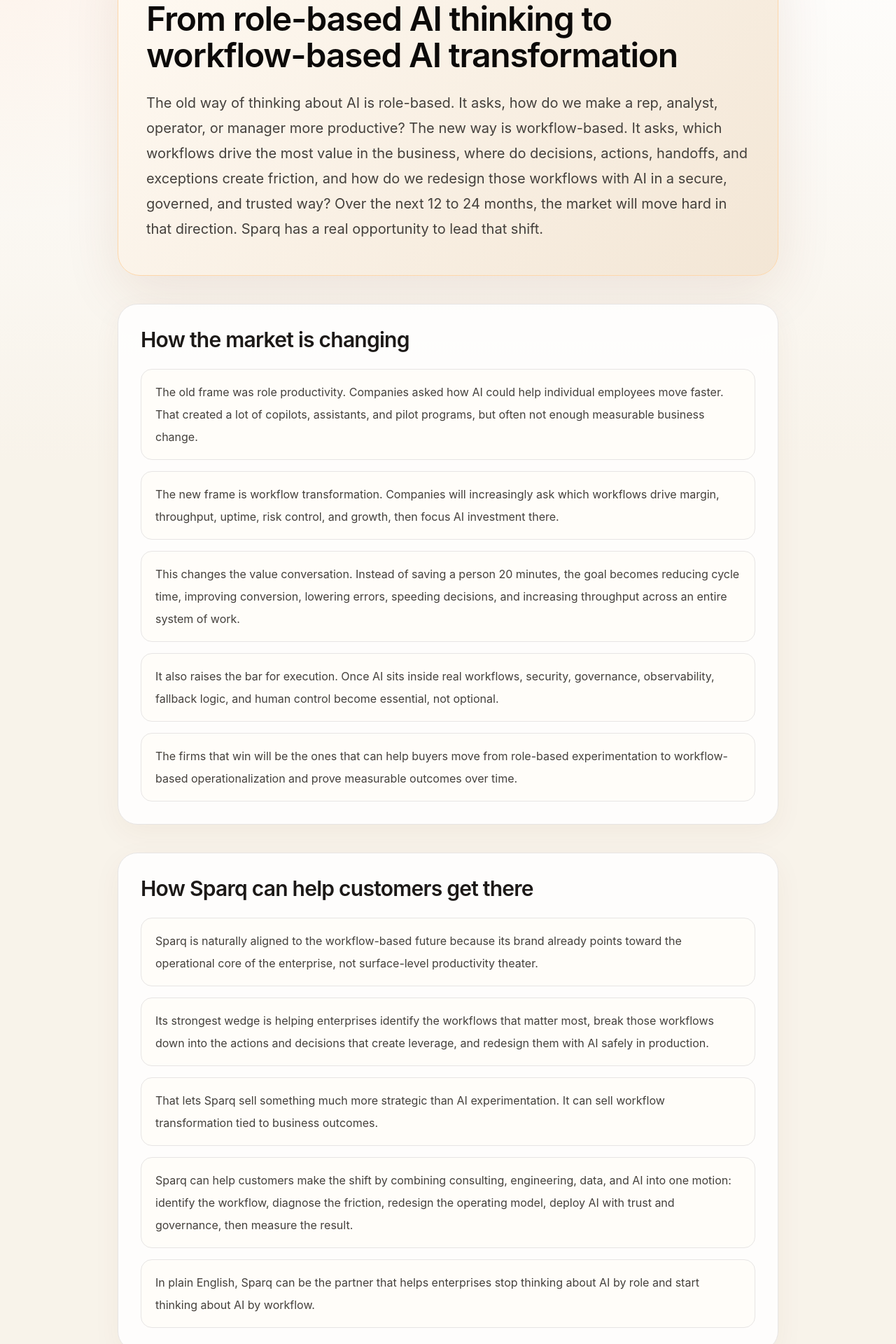
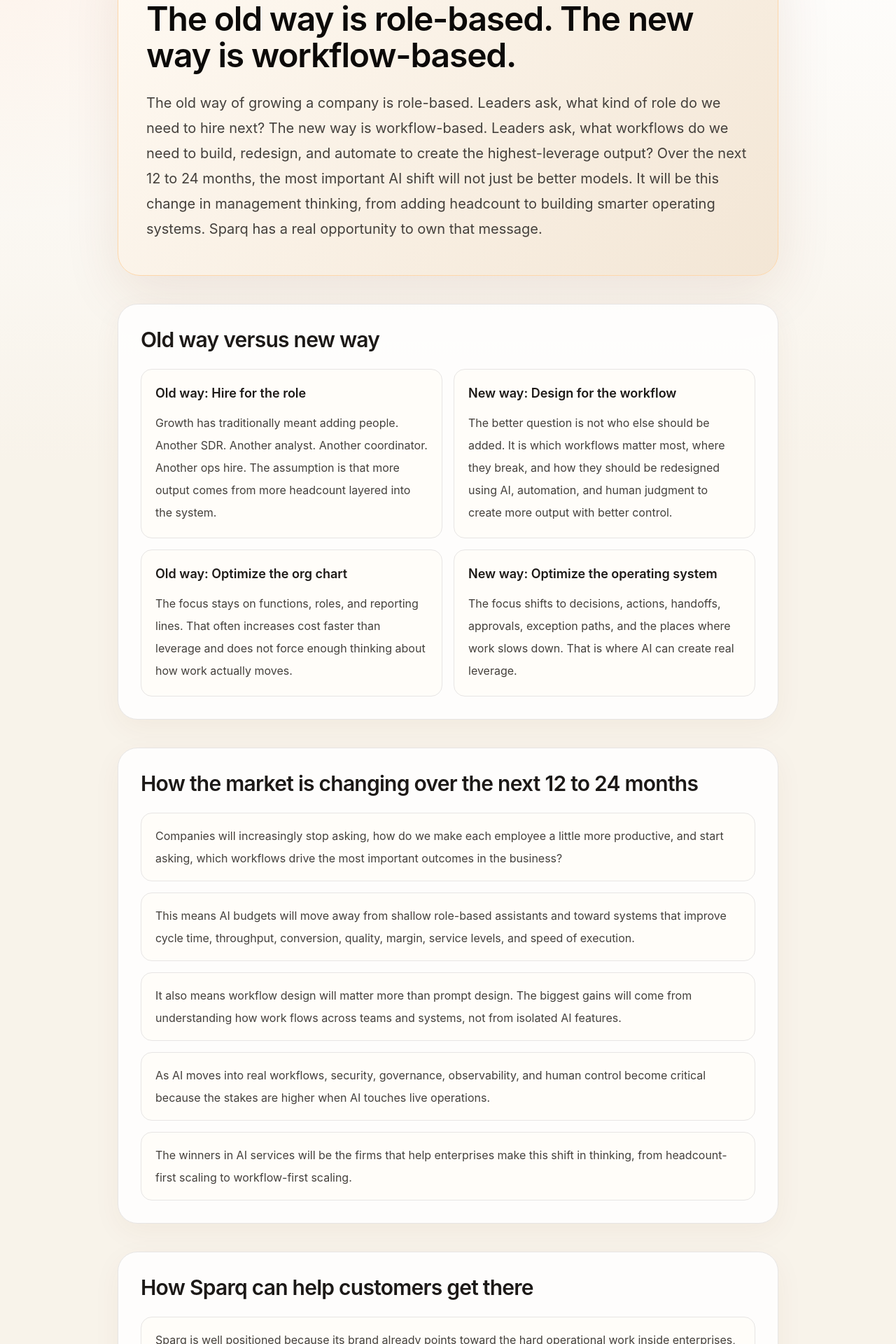
Before and after one commit to JE-MM-754/work-tools, a Next.js app: page /interview/sparq-gtm-reinvention-2026-04-01 in a window 1280 px wide. Shown: the part 140-2060 px from the top of the page at 70% size. Built offline with nearby package versions, Linux system fonts and the light colour scheme.

Commit message:
Rebuild Sparq page around workflow-first growth thesis

```diff
--- a/src/app/interview/sparq-gtm-reinvention-2026-04-01/page.tsx
+++ b/src/app/interview/sparq-gtm-reinvention-2026-04-01/page.tsx
@@ -2,33 +2,52 @@
 
 export const metadata: Metadata = {
   title: 'Sparq Thesis',
-  description: 'A concise strategic thesis for how Sparq can sharpen its GTM around the shift from role-based AI thinking to workflow-based AI transformation.',
+  description: 'A concise strategic thesis for how Sparq can sharpen its GTM around the shift from hiring roles to designing workflows.',
 };
 
-const thesis = `The old way of thinking about AI is role-based. It asks, how do we make a rep, analyst, operator, or manager more productive? The new way is workflow-based. It asks, which workflows drive the most value in the business, where do decisions, actions, handoffs, and exceptions create friction, and how do we redesign those workflows with AI in a secure, governed, and trusted way? Over the next 12 to 24 months, the market will move hard in that direction. Sparq has a real opportunity to lead that shift.`;
+const thesis = `The old way of growing a company is role-based. Leaders ask, what kind of role do we need to hire next? The new way is workflow-based. Leaders ask, what workflows do we need to build, redesign, and automate to create the highest-leverage output? Over the next 12 to 24 months, the most important AI shift will not just be better models. It will be this change in management thinking, from adding headcount to building smarter operating systems. Sparq has a real opportunity to own that message.`;
+
+const oldVsNew = [
+  {
+    title: 'Old way: Hire for the role',
+    body: 'Growth has traditionally meant adding people. Another SDR. Another analyst. Another coordinator. Another ops hire. The assumption is that more output comes from more headcount layered into the system.',
+  },
+  {
+    title: 'New way: Design for the workflow',
+    body: 'The better question is not who else should be added. It is which workflows matter most, where they break, and how they should be redesigned using AI, automation, and human judgment to create more output with better control.',
+  },
+  {
+    title: 'Old way: Optimize the org chart',
+    body: 'The focus stays on functions, roles, and reporting lines. That often increases cost faster than leverage and does not force enough thinking about how work actually moves.',
+  },
+  {
+    title: 'New way: Optimize the operating system',
+    body: 'The focus shifts to decisions, actions, handoffs, approvals, exception paths, and the places where work slows down. That is where AI can create real leverage.',
+  },
+];
 
 const marketChanges = [
-  'The old frame was role productivity. Companies asked how AI could help individual employees move faster. That created a lot of copilots, assistants, and pilot programs, but often not enough measurable business change.',
-  'The new frame is workflow transformation. Companies will increasingly ask which workflows drive margin, throughput, uptime, risk control, and growth, then focus AI investment there.',
-  'This changes the value conversation. Instead of saving a person 20 minutes, the goal becomes reducing cycle time, improving conversion, lowering errors, speeding decisions, and increasing throughput across an entire system of work.',
-  'It also raises the bar for execution. Once AI sits inside real workflows, security, governance, observability, fallback logic, and human control become essential, not optional.',
-  'The firms that win will be the ones that can help buyers move from role-based experimentation to workflow-based operationalization and prove measurable outcomes over time.',
+  'Companies will increasingly stop asking, how do we make each employee a little more productive, and start asking, which workflows drive the most important outcomes in the business?',
+  'This means AI budgets will move away from shallow role-based assistants and toward systems that improve cycle time, throughput, conversion, quality, margin, service levels, and speed of execution.',
+  'It also means workflow design will matter more than prompt design. The biggest gains will come from understanding how work flows across teams and systems, not from isolated AI features.',
+  'As AI moves into real workflows, security, governance, observability, and human control become critical because the stakes are higher when AI touches live operations.',
+  'The winners in AI services will be the firms that help enterprises make this shift in thinking, from headcount-first scaling to workflow-first scaling.',
 ];
 
 const sparqPositioning = [
-  'Sparq is naturally aligned to the workflow-based future because its brand already points toward the operational core of the enterprise, not surface-level productivity theater.',
-  'Its strongest wedge is helping enterprises identify the workflows that matter most, break those workflows down into the actions and decisions that create leverage, and redesign them with AI safely in production.',
-  'That lets Sparq sell something much more strategic than AI experimentation. It can sell workflow transformation tied to business outcomes.',
-  'Sparq can help customers make the shift by combining consulting, engineering, data, and AI into one motion: identify the workflow, diagnose the friction, redesign the operating model, deploy AI with trust and governance, then measure the result.',
-  'In plain English, Sparq can be the partner that helps enterprises stop thinking about AI by role and start thinking about AI by workflow.',
+  'Sparq is well positioned because its brand already points toward the hard operational work inside enterprises, not surface-level productivity tools.',
+  'Its wedge is helping customers identify the workflows most tied to growth, margin, throughput, uptime, and risk, then redesigning those workflows with AI and automation.',
+  'That lets Sparq sell something much more strategic than AI experimentation. It can help customers build a smarter operating model.',
+  'Sparq can guide customers through a clear motion: identify the workflow, break it into decisions and actions, find the friction, decide what should be automated or governed, deploy safely, and measure the business result.',
+  'In plain English, Sparq can help enterprises move from asking what role to hire next to asking what workflow to build next.',
 ];
 
 const questions = [
-  'Where are we still talking about AI through roles when we should be talking about workflows?',
-  'Which workflows in the business matter most to margin, throughput, uptime, growth, or risk, and how can Sparq build its message around them?',
-  'What are the key decisions, actions, handoffs, and exception paths inside those workflows where AI could create the most leverage?',
-  'What would it take for a buyer to trust AI inside that workflow at production scale, from a governance, security, observability, and human-control standpoint?',
-  'How should success be measured at the workflow level so that AI is tied to real business outcomes instead of generic productivity claims?',
+  'Where are companies still thinking about growth through headcount when they should be thinking through workflows?',
+  'Which workflows in a customer environment matter most to revenue, margin, throughput, service, or risk?',
+  'Inside those workflows, what decisions, actions, handoffs, and exceptions create the most friction or waste?',
+  'What parts of those workflows should remain human, what parts should be AI-assisted, and what parts should be automated outright?',
+  'How should success be measured at the workflow level so the conversation stays tied to real business outcomes instead of generic efficiency claims?',
 ];
 
 function SectionHeader({ title }: { title: string }) {
@@ -43,13 +62,25 @@
         <section className="rounded-[2rem] border border-orange-200 bg-[linear-gradient(135deg,#fffaf3,#f3e6d5)] px-8 py-10 shadow-[0_24px_80px_rgba(120,53,15,0.10)] md:px-10 md:py-12">
           <p className="text-sm font-semibold uppercase tracking-[0.3em] text-orange-700">Sparq strategy thesis</p>
           <h1 className="mt-4 max-w-4xl text-4xl font-semibold tracking-tight text-stone-950 md:text-5xl md:leading-[1.08]">
-            From role-based AI thinking to workflow-based AI transformation
+            The old way is role-based. The new way is workflow-based.
           </h1>
           <p className="mt-6 max-w-4xl text-xl leading-9 text-stone-700">{thesis}</p>
         </section>
 
         <section className="mt-10 rounded-[1.75rem] border border-stone-200 bg-white/85 p-8 shadow-[0_12px_40px_rgba(120,53,15,0.05)]">
-          <SectionHeader title="How the market is changing" />
+          <SectionHeader title="Old way versus new way" />
+          <div className="mt-6 grid gap-4 md:grid-cols-2">
+            {oldVsNew.map((item) => (
+              <div key={item.title} className="rounded-2xl border border-stone-200 bg-[#fffdf9] p-5">
+                <h3 className="text-lg font-semibold text-stone-900">{item.title}</h3>
+                <p className="mt-3 text-base leading-8 text-stone-700">{item.body}</p>
+              </div>
+            ))}
+          </div>
+        </section>
+
+        <section className="mt-10 rounded-[1.75rem] border border-stone-200 bg-white/85 p-8 shadow-[0_12px_40px_rgba(120,53,15,0.05)]">
+          <SectionHeader title="How the market is changing over the next 12 to 24 months" />
           <div className="mt-6 space-y-4">
             {marketChanges.map((item) => (
               <div key={item} className="rounded-2xl border border-stone-200 bg-[#fffdf9] px-5 py-4 text-base leading-8 text-stone-700">
```
